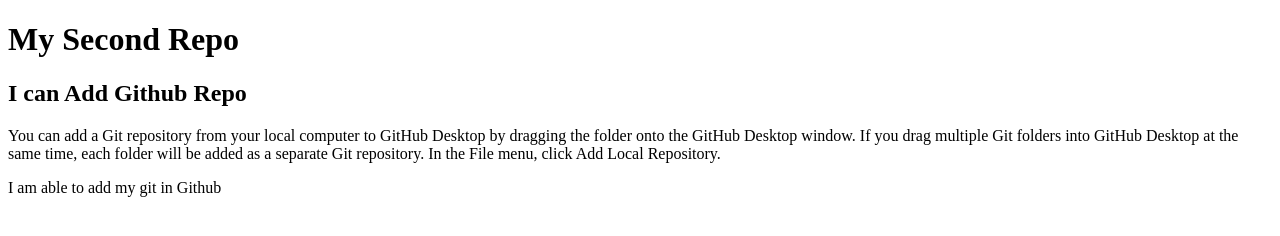
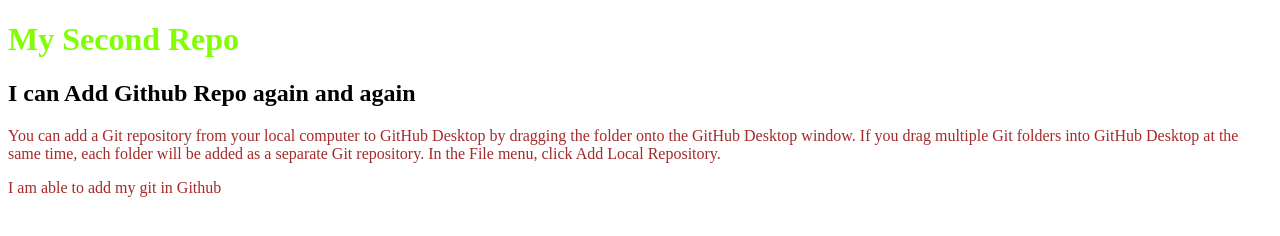
Before and after one commit to shuvo2o/my-second-repo, a plain HTML site: page index.html in a window 1280 px wide. Drawn offline with Linux system fonts and the light colour scheme.

Commit message:
text added

```diff
--- a/index.html
+++ b/index.html
@@ -5,10 +5,11 @@
     <meta http-equiv="X-UA-Compatible" content="IE=edge">
     <meta name="viewport" content="width=device-width, initial-scale=1.0">
     <title>My Second Repo</title>
+    <link rel="stylesheet" href="style.css"
 </head>
 <body>
     <h1>My Second Repo</h1>
-    <h2>I can Add Github Repo</h2>
+    <h2>I can Add Github Repo again and again</h2>
     <p>You can add a Git repository from your local computer to GitHub Desktop by dragging the folder onto the GitHub Desktop window. If you drag multiple Git folders into GitHub Desktop at the same time, each folder will be added as a separate Git repository. In the File menu, click Add Local Repository.</p>
     <p>I am able to add my git in Github</p>
 </body>
--- a/style.css
+++ b/style.css
@@ -1,3 +1,6 @@
 p{
     color: brown;
 }
+h1{
+    color: chartreuse;
+}
```
